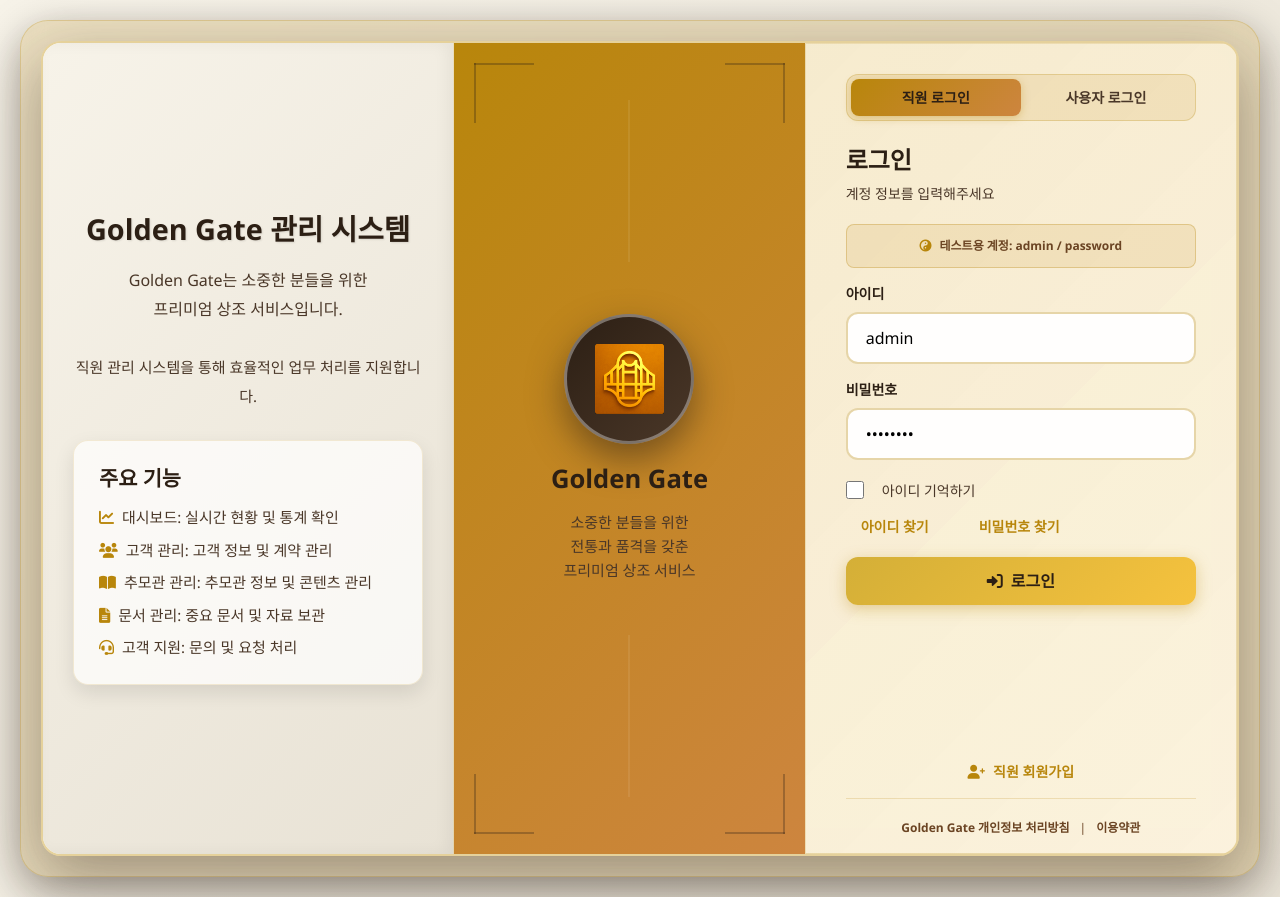
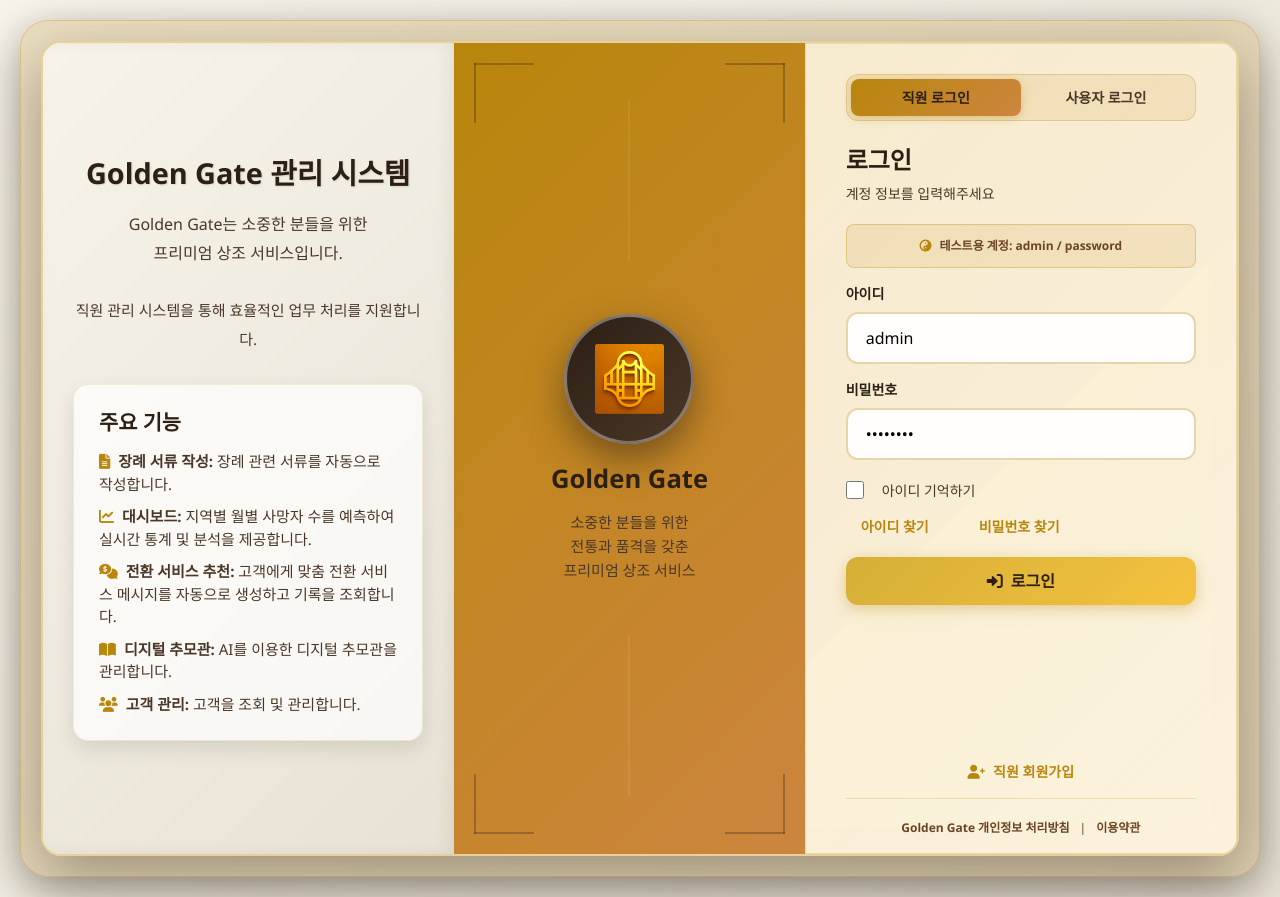
Before and after one commit to Aivle-Bigproject11/Front, a React (Create React App) app: page /login in a window 1280 px wide. Built offline with nearby package versions, Linux system fonts and the light colour scheme; no server answers.

Commit message:
1. '직원 로그인' 탭 좌측 주요기능 문구 수정

```diff
--- a/src/pages/Login.js
+++ b/src/pages/Login.js
@@ -188,7 +188,7 @@ const Login = () => {
                 </p>
                 <div style={{
                   width: '100%',
-                  maxWidth: '400px',
+                  maxWidth: '450px',
                   textAlign: 'left',
                   background: 'rgba(255, 255, 255, 0.7)',
                   borderRadius: '15px',
@@ -208,24 +208,24 @@ const Login = () => {
                     margin: 0
                   }}>
                     <li style={{ marginBottom: '10px', color: '#4A3728', fontSize: '15px' }}>
-                      <i className="fas fa-chart-line me-2" style={{ color: '#B8860B' }}></i>
-                      대시보드: 실시간 현황 및 통계 확인
+                      <i className="fas fa-file-alt me-2" style={{ color: '#B8860B' }}></i>
+                      <strong>장례 서류 작성:</strong> 장례 관련 서류를 자동으로 작성합니다.
                     </li>
                     <li style={{ marginBottom: '10px', color: '#4A3728', fontSize: '15px' }}>
-                      <i className="fas fa-users me-2" style={{ color: '#B8860B' }}></i>
-                      고객 관리: 고객 정보 및 계약 관리
+                      <i className="fas fa-chart-line me-2" style={{ color: '#B8860B' }}></i>
+                      <strong>대시보드:</strong> 지역별 월별 사망자 수를 예측하여 실시간 통계 및 분석을 제공합니다.
+                    </li>
+                    <li style={{ marginBottom: '10px', color: '#4A3728', fontSize: '15px' }}>
+                      <i className="fas fa-comments-dollar me-2" style={{ color: '#B8860B' }}></i>
+                      <strong>전환 서비스 추천:</strong> 고객에게 맞춤 전환 서비스 메시지를 자동으로 생성하고 기록을 조회합니다.
                     </li>
                     <li style={{ marginBottom: '10px', color: '#4A3728', fontSize: '15px' }}>
                       <i className="fas fa-book-open me-2" style={{ color: '#B8860B' }}></i>
-                      추모관 관리: 추모관 정보 및 콘텐츠 관리
-                    </li>
-                    <li style={{ marginBottom: '10px', color: '#4A3728', fontSize: '15px' }}>
-                      <i className="fas fa-file-alt me-2" style={{ color: '#B8860B' }}></i>
-                      문서 관리: 중요 문서 및 자료 보관
+                      <strong>디지털 추모관:</strong> AI를 이용한 디지털 추모관을 관리합니다.
                     </li>
                     <li style={{ color: '#4A3728', fontSize: '15px' }}>
-                      <i className="fas fa-headset me-2" style={{ color: '#B8860B' }}></i>
-                      고객 지원: 문의 및 요청 처리
+                      <i className="fas fa-users me-2" style={{ color: '#B8860B' }}></i>
+                      <strong>고객 관리:</strong> 고객을 조회 및 관리합니다.
                     </li>
                   </ul>
                 </div>
@@ -269,7 +269,7 @@ const Login = () => {
                 </p>
                 <div style={{
                   width: '100%',
-                  maxWidth: '400px',
+                  maxWidth: '450px',
                   textAlign: 'left',
                   background: 'rgba(255, 255, 255, 0.7)',
                   borderRadius: '15px',
```
